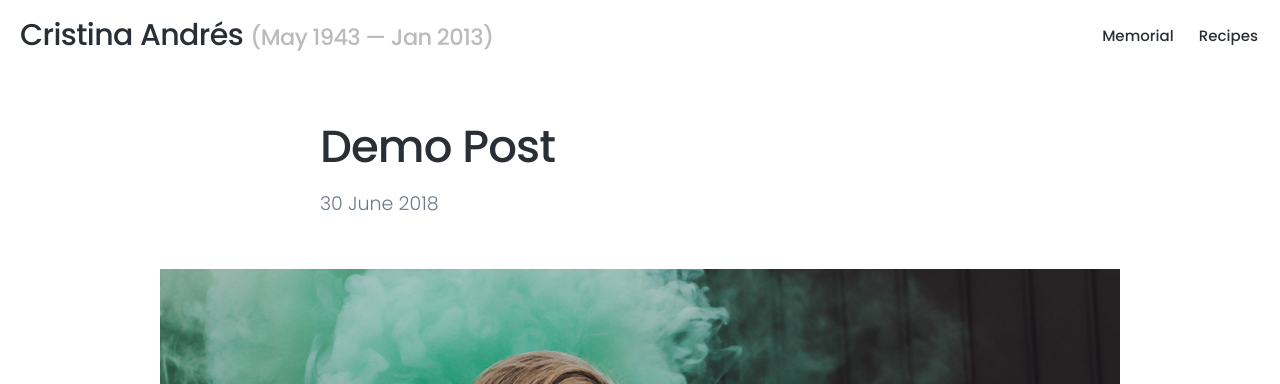
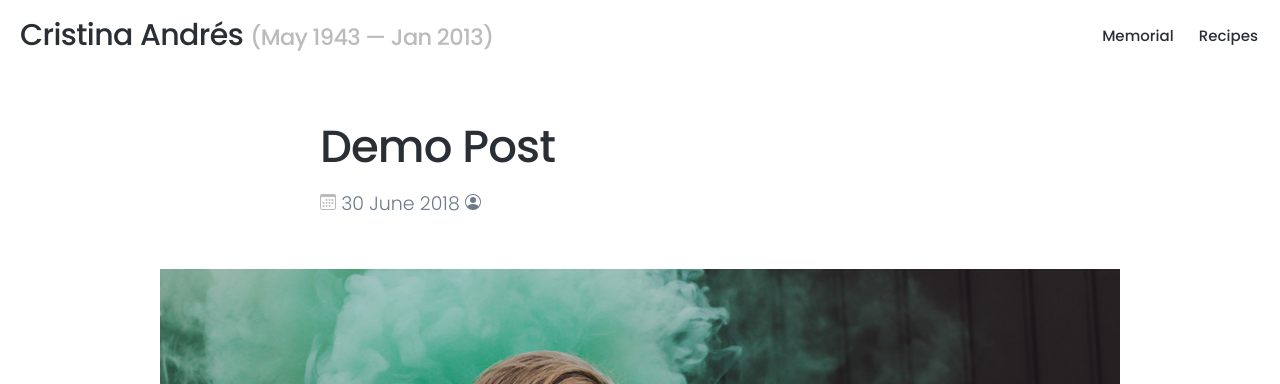
Before and after one commit to 950cagney/950cagney.github.io, a Jekyll site: the page built from _posts/2018-06-30-demo-post.md, in a window 1280 px wide. Shown: the top 384 px of the page. Built offline with Jekyll 4.4.1, drawn with Linux system fonts in a browser that asks for light colours; nearby versions of some CDN libraries.

Commit message:
Update post.html

```diff
--- a/_layouts/post.html
+++ b/_layouts/post.html
@@ -7,7 +7,18 @@ layout: default
 	<div class="wrap">
 
 		<h1>{{ page.title }}</h1>
-		<p>{{ page.date | date_to_long_string }}</p>
+		<p>
+			<svg xmlns="http://www.w3.org/2000/svg" width="16" height="16" fill="#BBBBBB" class="bi bi-calendar3" viewBox="0 0 16 16">
+  				<path d="M14 0H2a2 2 0 0 0-2 2v12a2 2 0 0 0 2 2h12a2 2 0 0 0 2-2V2a2 2 0 0 0-2-2M1 3.857C1 3.384 1.448 3 2 3h12c.552 0 1 .384 1 .857v10.286c0 .473-.448.857-1 .857H2c-.552 0-1-.384-1-.857z"/>
+  				<path d="M6.5 7a1 1 0 1 0 0-2 1 1 0 0 0 0 2m3 0a1 1 0 1 0 0-2 1 1 0 0 0 0 2m3 0a1 1 0 1 0 0-2 1 1 0 0 0 0 2m-9 3a1 1 0 1 0 0-2 1 1 0 0 0 0 2m3 0a1 1 0 1 0 0-2 1 1 0 0 0 0 2m3 0a1 1 0 1 0 0-2 1 1 0 0 0 0 2m3 0a1 1 0 1 0 0-2 1 1 0 0 0 0 2m-9 3a1 1 0 1 0 0-2 1 1 0 0 0 0 2m3 0a1 1 0 1 0 0-2 1 1 0 0 0 0 2m3 0a1 1 0 1 0 0-2 1 1 0 0 0 0 2"/>
+			</svg>
+			{{ page.date | date_to_long_string }}
+			<svg xmlns="http://www.w3.org/2000/svg" width="16" height="16" fill="currentColor" class="bi bi-person-circle" viewBox="0 0 16 16">
+  				<path d="M11 6a3 3 0 1 1-6 0 3 3 0 0 1 6 0"/>
+  				<path fill-rule="evenodd" d="M0 8a8 8 0 1 1 16 0A8 8 0 0 1 0 8m8-7a7 7 0 0 0-5.468 11.37C3.242 11.226 4.805 10 8 10s4.757 1.225 5.468 2.37A7 7 0 0 0 8 1"/>
+			</svg>
+			{{ page.author }}
+		</p>
 
 	</div>
 
```
